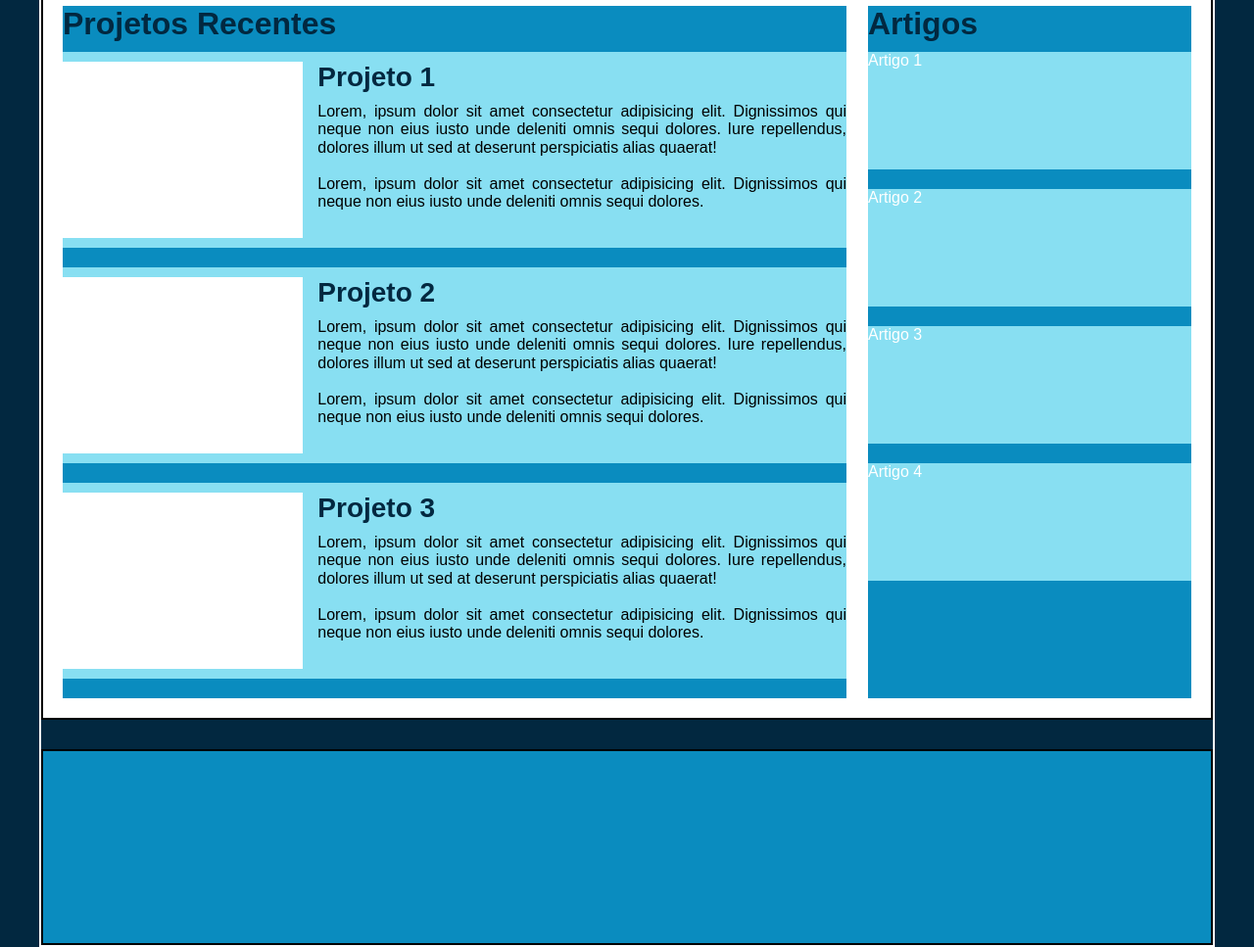
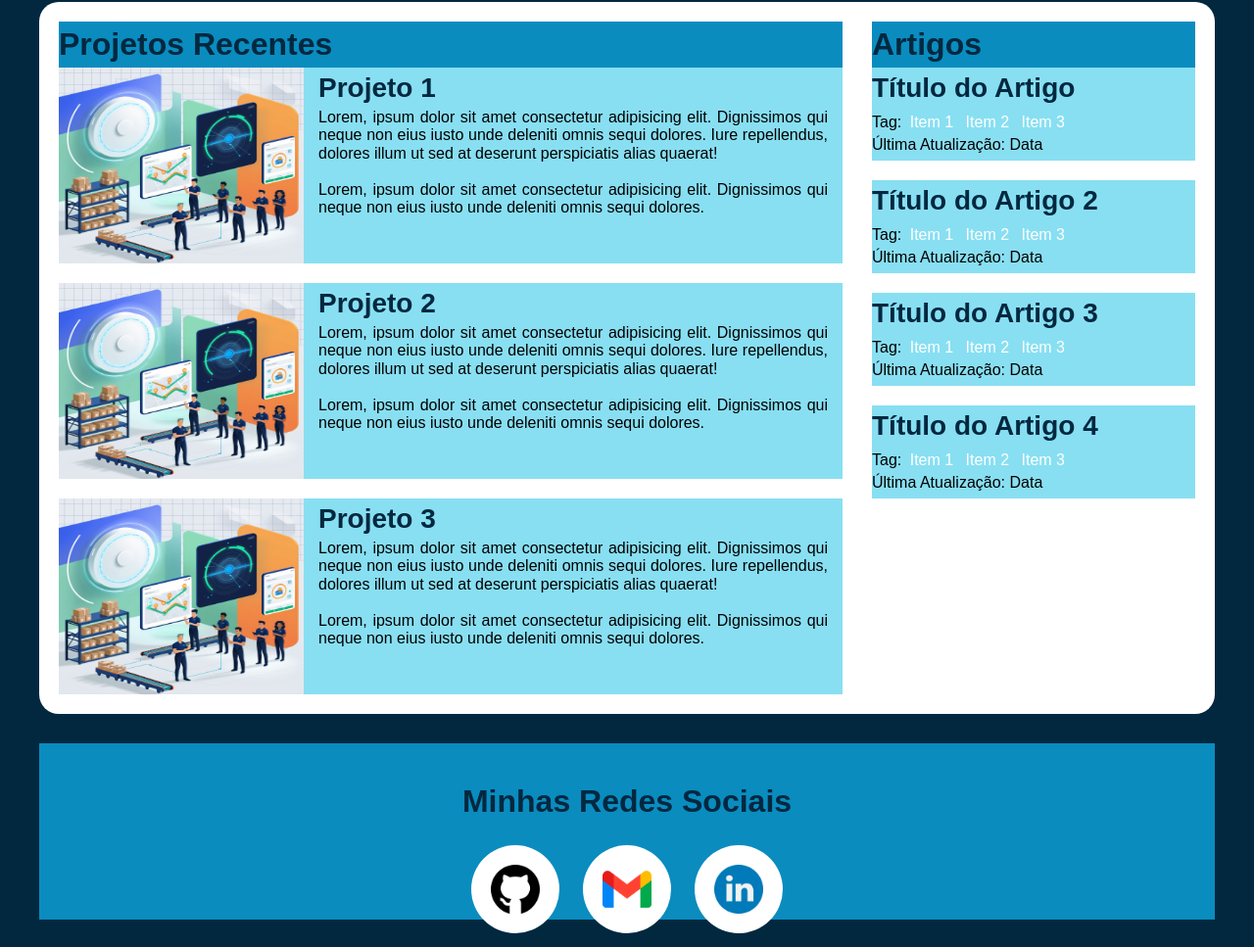
Before and after one commit to DanielFerreiira/PortFolio, a plain HTML site: page index.html in a window 1280 px wide. Shown: the part 1038-2005 px from the top of the page at 98% size. Drawn offline with nearby package versions, Linux system fonts and the light colour scheme.

Commit message:
Nova Atualização 21/08

```diff
--- a/assests/css/global/elements.css
+++ b/assests/css/global/elements.css
@@ -26,7 +26,7 @@ body{
 
 h1, h2, h3, h4, h5, h6{
     color: var(--color1);
-    margin-bottom: 10px;
+    padding: 5px 0;
 }
 
 h1{
@@ -35,6 +35,7 @@ h1{
 
 h2{
     font-size: 32px;
+    background-color: var(--color3);
 }
 
 h3{
@@ -48,7 +49,7 @@ p{
 #container{
     width: 1200px;
     margin: 0 auto;
-    border: 2px solid #FFF;
+    border:#FFF;
 }
 
 /*Barra de navegação principal*/
@@ -69,3 +70,7 @@ nav.nav-main{
 .nav-main li{
     margin-left: 10px;
 }
+
+#section2, #section3{
+    border-radius: 20px;
+}
--- a/assests/css/pages/index/partials/section1.css
+++ b/assests/css/pages/index/partials/section1.css
@@ -1,7 +1,6 @@
 #section1{
     height: 500px;
     background: url(../../../../imagens/global/3.jpg);
-    border: 2px solid;
     background-size: 1200px;
     background-repeat: no-repeat;
 }
--- a/assests/css/pages/index/partials/section2.css
+++ b/assests/css/pages/index/partials/section2.css
@@ -2,19 +2,16 @@
     display: flex;
     flex-direction: row;
     justify-content: space-between;
-    margin-top: 30px;
+    margin-top: 50px;
     height: 400px;
     background: #FFF;
-    border: 3px solid;
     padding: 20px;
 }
 
 #dv-1{
     width: 800px;
-    background: var(--color3);
 }
 
 #dv-2{
     width: 330px;
-    background: var(--color4);
 }
--- a/assests/css/pages/index/partials/section3.css
+++ b/assests/css/pages/index/partials/section3.css
@@ -4,19 +4,18 @@
     justify-content: space-between;
     margin-top: 30px;
     background: #FFF;
-    border: 2px solid;
     padding: 20px;
 }
 
 /*dv-1*/
-#dv-1, #dv-2{
-    background: var(--color3);
+
+#dv-2 p{
+    margin: 5px 0;
 }
 
 #dv-1 li{
     display: flex;
     flex-direction: row;
-    padding: 10px 0;
     height: 200px;
     background: var(--color4);
     margin-bottom: 20px;
@@ -24,7 +23,7 @@
 
 /*dv-2*/
 #dv-2 li{
-    height: 120px;
+    height: 95px;
     background: var(--color4);
     margin-bottom: 20px;
 }
@@ -35,7 +34,20 @@
     height: 100%;
 }
 
+.pj-1 img{
+    width: 250px;
+    height: 200px;
+}
+
 .pj-2{
-    margin-left: 15px;
+    margin: 0 15px;
     width: 550px;
 }
+
+#dv-1 li.ultimo{
+    margin-bottom: 0px;
+}
+
+.space-int a{
+    margin: 4px;
+}
--- a/assests/css/pages/index/partials/section4.css
+++ b/assests/css/pages/index/partials/section4.css
@@ -1,6 +1,23 @@
 #section4{
     margin-top: 30px;
-    height: 200px;
+    height: 180px;
+    display: flex;
+    flex-direction: column;
+    justify-content: start;
+    align-items: center;
     background: var(--color3);
-    border: 2px solid;
+    padding-top: 15px;
 }
+
+#section4 img{
+    width: 50px;
+    height: 50px;
+}
+
+#section4 ul li{
+    display: inline-block;
+    margin: 0 10px;
+    background-color: #FFF;
+    border-radius: 50px;
+    padding: 20px 20px 15px;
+}
--- a/index.html
+++ b/index.html
@@ -46,7 +46,7 @@
                 <h2>Projetos Recentes</h2>
                 <ul>
                     <li>
-                        <div class="pj-1"></div>
+                        <div class="pj-1"><img src="assests/imagens/global/pj-item1.jpg" alt=""></div>
                         <div class="pj-2">
                             <h3>Projeto 1</h3>
                             <p>Lorem, ipsum dolor sit amet consectetur adipisicing elit. Dignissimos qui neque non eius iusto unde deleniti omnis sequi dolores. Iure repellendus, dolores illum ut sed at deserunt perspiciatis alias quaerat!</p><br>
@@ -55,7 +55,7 @@
                     </li>
 
                     <li>
-                        <div class="pj-1"></div>
+                        <div class="pj-1"><img src="assests/imagens/global/pj-item1.jpg" alt=""></div>
                         <div class="pj-2">
                             <h3>Projeto 2</h3>
                             <p>Lorem, ipsum dolor sit amet consectetur adipisicing elit. Dignissimos qui neque non eius iusto unde deleniti omnis sequi dolores. Iure repellendus, dolores illum ut sed at deserunt perspiciatis alias quaerat!</p><br>
@@ -63,30 +63,73 @@
                         </div>
                     </li>
 
-                    <li>
-                        <div class="pj-1"></div>
-                        <div class="pj-2">
+                    <li class="ultimo">
+                        <div class="pj-1"><img src="assests/imagens/global/pj-item1.jpg" alt=""></div>
+                        <div class="pj-2 ultimo">
                             <h3>Projeto 3</h3>
                             <p>Lorem, ipsum dolor sit amet consectetur adipisicing elit. Dignissimos qui neque non eius iusto unde deleniti omnis sequi dolores. Iure repellendus, dolores illum ut sed at deserunt perspiciatis alias quaerat!</p><br>
                             <p>Lorem, ipsum dolor sit amet consectetur adipisicing elit. Dignissimos qui neque non eius iusto unde deleniti omnis sequi dolores.</p>
                         </div>
                     </li>
-
                 </ul>
             </div>
 
             <div id="dv-2">
                 <h2>Artigos</h2>
-                <ul >
-                    <li><a href="">Artigo 1</a></li>
-                    <li><a href="">Artigo 2</a></li>
-                    <li><a href="">Artigo 3</a></li>
-                    <li><a href="">Artigo 4</a></li>
+                <ul id="dv-2">
+                    <li>
+                        <h3>Título do Artigo</h3>
+                        <p class="space-int">Tag:
+                            <a href="">Item 1</a>
+                            <a href="">Item 2</a>
+                            <a href="">Item 3</a>
+                        </p>
+                        <p>Última Atualização: Data</p>
+                    </li>
+
+                    <li>
+                        <h3>Título do Artigo 2</h3>
+                        <p class="space-int">Tag:
+                            <a href="">Item 1</a>
+                            <a href="">Item 2</a>
+                            <a href="">Item 3</a>
+                        </p>
+                        <p>Última Atualização: Data</p>
+                    </li>
+
+                    <li>
+                        <h3>Título do Artigo 3</h3>
+                        <p class="space-int">Tag:
+                            <a href="">Item 1</a>
+                            <a href="">Item 2</a>
+                            <a href="">Item 3</a>
+                        </p>
+                        <p>Última Atualização: Data</p>
+                    </li>
+
+                    <li>
+                        <h3>Título do Artigo 4</h3>
+                        <p class="space-int">Tag:
+                            <a href="">Item 1</a>
+                            <a href="">Item 2</a>
+                            <a href="">Item 3</a>
+                        </p>
+                        <p>Última Atualização: Data</p>
+                    </li>
                 </ul>
             </div>
         </section>
 
-        <section id="section4"></section>
+        <section id="section4">
+            <h1>Minhas Redes Sociais</h1>
+            <ul>
+                <li><a href="https://github.com/DanielFerreiira" target="_blank"><img src="assests/imagens/global/Icon-github.png" alt=""></a></li>
+
+                <li><a href="mailto:danielferro01234@gmail.com" target="_blank"><img src="assests/imagens/global/Icon-gmail.png" alt=""></a></li>
+
+                <li><a href="https://www.linkedin.com/in/danielferreiira/" target="_blank"><img src="assests/imagens/global/Icon-linkenIn.png" alt=""></a></li>
+            </ul>
+        </section>
     </div>
 </body>
 </html>
```
Also changed, not shown: assests/imagens/global/pj-item1.jpg (added).
